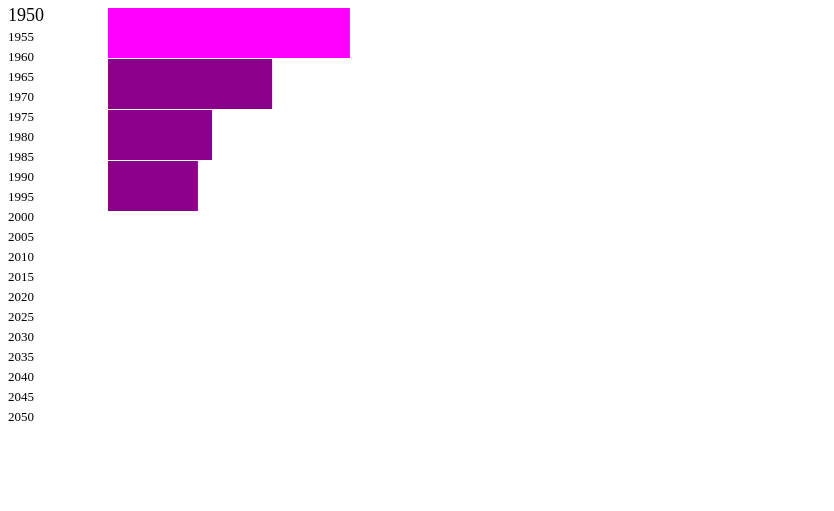
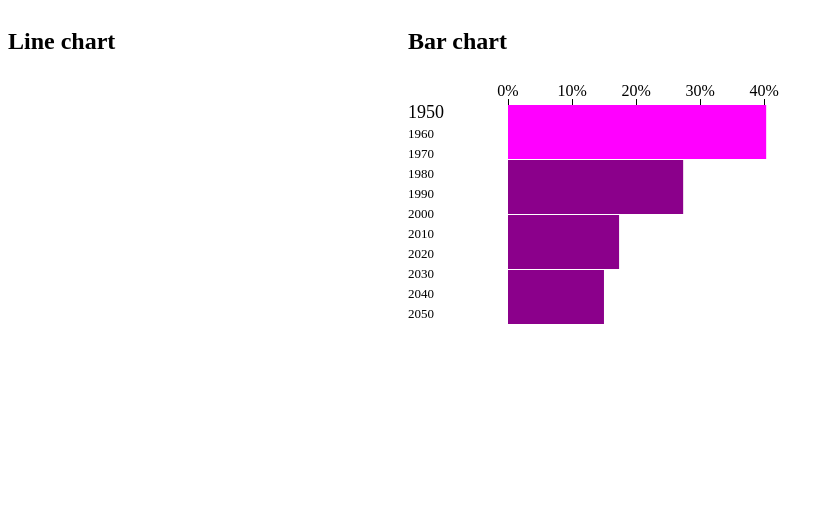
Before and after one commit to ritchieking/d3-population-graphic, a plain HTML site: page index.html in a window 1280 px wide. Shown: the whole page, without its empty margins (0-834 px from the left). Drawn offline with nearby package versions, Linux system fonts and the light colour scheme.

Commit message:
Added a scale and axis. Changed the way width and height are defined to include margins. Added all the text elements to a group so that other text elements (e.g. labels) wouldn't be selected when using selectAll().

```diff
--- a/css/style.css
+++ b/css/style.css
@@ -0,0 +1,15 @@
+.column{
+	float:left;
+	width:400px;
+}
+
+.axis path,
+.axis line {
+  fill: none;
+  stroke: #000;
+  shape-rendering: crispEdges;
+}
+
+.x.axis path {
+  display: none;
+}
--- a/index.html
+++ b/index.html
@@ -7,10 +7,13 @@
 	</head>
 	<body>
 		<div class="column">
-			<div class="title-row"></div>
+			<div class="title-row"><h2>Line chart</h2></div>
+			<div id="line-chart"></div>
 		</div>
-		<div class="column"></div>
-		<div></div>
+		<div class="column">
+			<div class="title-row"><h2>Bar chart</h2></div>
+			<div id="bar-chart"></div>
+		</div>
 		<script src="js/d3code.js"></script>
 	</body>
 </html>
--- a/js/d3code.js
+++ b/js/d3code.js
@@ -1,21 +1,53 @@
 d3.json("data/worldPop.json",function(data){
 	blob = data;
-	nest = d3.nest().key(function(d){return d.year}).entries(blob)
 
+	// Bar chart worldwide population composition
+
+	// First step is to filter out for only the decadal years. We can do this by using the remainder operator - %. If you divide the year by 10 and the remainder is 0, then you know you have a decade.
+	barBlob = data.filter(function(d){ return d.year%10 == 0})
+
+	// Then, take barBlob and create a nested version of it where the years are used as a hierarchical key. This will allow you to easily
+	barNest = d3.nest().key(function(d){return d.year}).entries(barBlob)
+
+	// Start with 1950 selected
 	selected = "1950";
 
-	var width = 500,
-		height = 500,
+	var margin = {top: 30, right: 20, bottom: 0, left: 0},
+    	width = 400 - margin.left - margin.right,
+    	height = 250 - margin.top - margin.bottom,
 		font = 13,
 		chartmargin = 100,
-		barHeight = 50;
+		barHeight = (height-4)/4;
 
-	svg = d3.select("body").append("svg")
-		.attr("width", width)
-		.attr("height",height)
+	barScale = d3.scale.linear()
+		.domain([
+			0,
+			d3.max(barBlob, function(d,i){return d.percentage})
+			])
+		.range([
+			chartmargin,
+			width
+			]);
 
-	years = svg.selectAll("text")
-		.data(nest)
+	barAxis = d3.svg.axis()
+		.scale(barScale)
+		.orient("top")
+		.ticks(4)
+		.tickFormat(d3.format("%"))
+
+
+	barSVG = d3.select("#bar-chart").append("svg")
+	    .attr("width", width + margin.left + margin.right)
+	    .attr("height", height + margin.top + margin.bottom)
+	  .append("g")
+	    .attr("transform", "translate(" + margin.left + "," + margin.top + ")");
+
+	barSVG.append("g")
+		.attr("class","x axis")
+		.call(barAxis)
+
+	years = barSVG.append("g").selectAll("text")
+		.data(barNest)
 		.enter()
 		.append("text")
 			.attr("style","cursor:pointer")
@@ -36,12 +68,12 @@ d3.json("data/worldPop.json",function(data){
 			})
 			.on("click",function(d,i){
 				selected = d.key;
-				bars.data(blob.filter(function(d){ return d.year == selected})).enter()
+				bars.data(barBlob.filter(function(d){ return d.year == selected})).enter()
 
 				bars.transition()
 					.duration(500)
 					.attr("width",function(d,i){
-						return d.percentage*600
+						return barScale(d.percentage) - barScale(0)
 					})
 
 				years.transition()
@@ -56,8 +88,8 @@ d3.json("data/worldPop.json",function(data){
 					})
 			})
 
-	bars = svg.selectAll("rect")
-		.data(blob.filter(function(d){ return d.year == selected}))
+	bars = barSVG.selectAll("rect")
+		.data(barBlob.filter(function(d){ return d.year == selected}))
 		.enter()
 		.append("rect")
 		.attr("fill",function(d,i){
@@ -68,12 +100,13 @@ d3.json("data/worldPop.json",function(data){
 				return "darkmagenta"
 			}
 		})
-		.attr("x",chartmargin)
+		.attr("x",barScale(0))
 		.attr("y",function(d,i){
 			return (barHeight+1)*i
 		})
 		.attr("height",barHeight)
 		.attr("width",function(d,i){
-			return d.percentage*600
+			return barScale(d.percentage) - barScale(0)
 		})
+
 })
```
